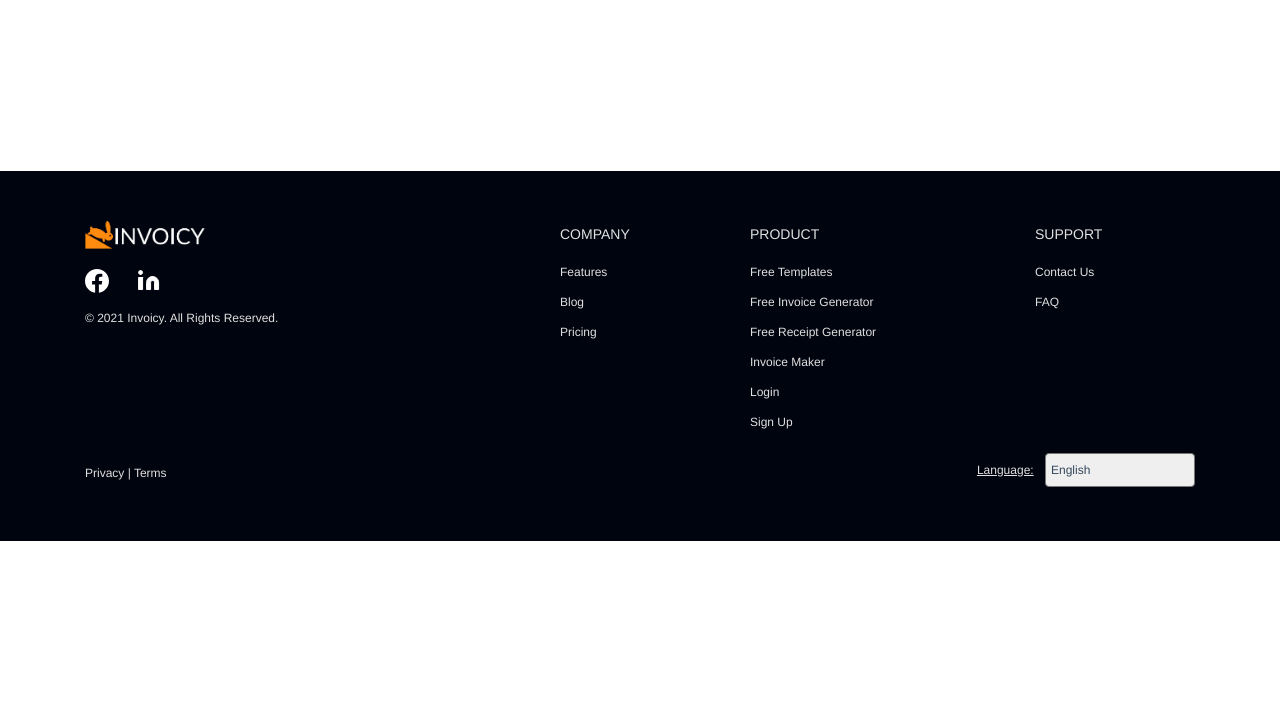
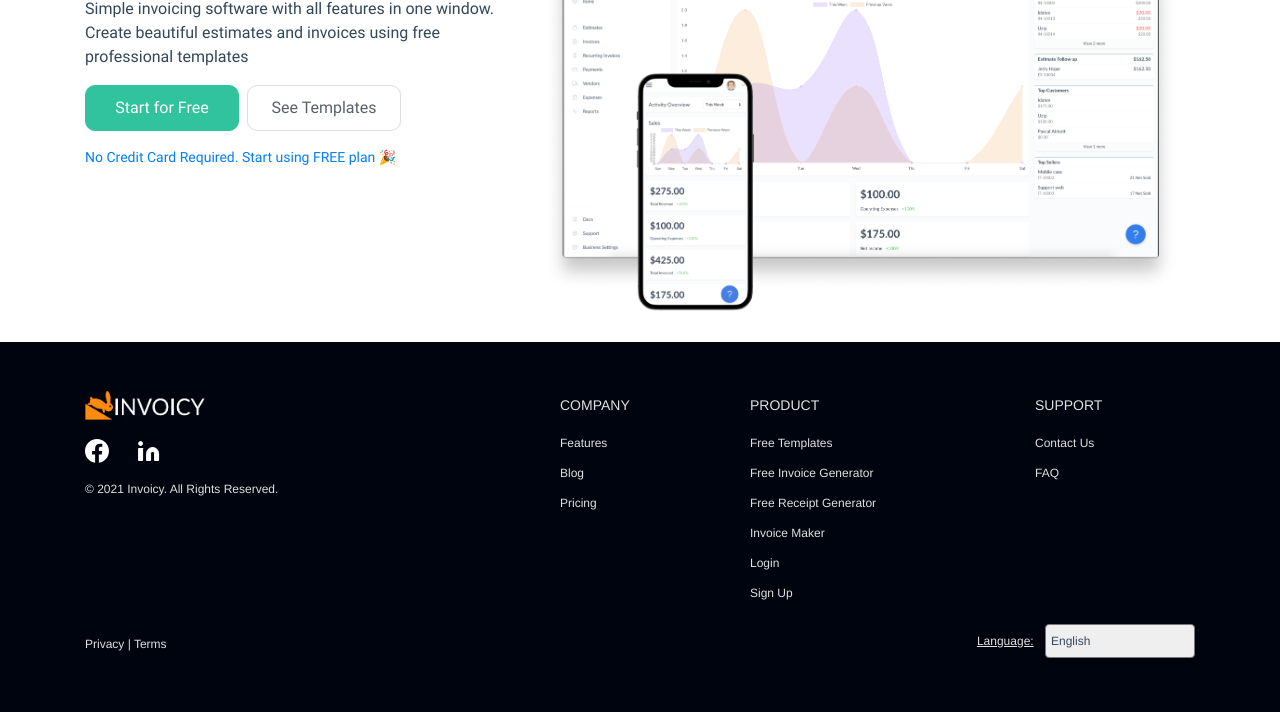
Before and after one commit to 4EPSI/invoicy, a plain HTML site: page app/index.html in a window 1280 px wide. Shown: the part 259-971 px from the top of the page. Before the commit the page ends 800 px from the top, so only its background shows below. Drawn offline with Linux system fonts and the light colour scheme.

Commit message:
home tope

```diff
--- a/app/index.html
+++ b/app/index.html
@@ -77,10 +77,23 @@
 
 	<main class="main">
 		<div class="container">
-			<div class="row">
-				<div class="col-4">1</div>
-				<div class="col-4">2</div>
-				<div class="col-4">3</div>
+			<div class="home d-flex">
+				<div class="home-left">
+					<h1 class="home-title mb-3">Better way to manage your Business 🚀</h1>
+					<div class="home-text mb-3">Simple invoicing software with all features in one window. Create beautiful estimates
+						and invoices using free professional templates
+					</div>
+					<div class="d-flex mb-3">
+						<a href="#" class="home-btn mr-2 green">Start for Free</a>
+						<a href="#" class="home-btn clean">See Templates</a>
+					</div>
+					<div class="home-text-blue">No Credit Card Required. Start using FREE plan 🎉</div>
+				</div>
+				<div class="home-right">
+					<div>
+						<img src="img/device.png" alt="img">
+					</div>
+				</div>
 			</div>
 		</div>
 </main>
--- a/app/scss/_main.scss
+++ b/app/scss/_main.scss
@@ -4,3 +4,46 @@
 	overflow: hidden;
     padding-top: 80px;
 }
+.home {
+	&-left {
+		width: 40%;
+	}
+	&-right {
+		width: 60%;
+	}
+	&-title {
+		font-size: 40px;
+		color: #33475b;
+		font-weight: 700;
+		line-height: 40px
+	}
+	&-text {
+		color: #33475b;
+		font-size: 16px;
+		&-blue {
+			color: #037ef3;
+			font-size: 14px;
+		}
+	}
+	&-btn {
+		width: 154px;
+		height: 46px;
+		display: flex;
+		justify-content: center;
+		align-items: center;
+		border-radius: 10px;
+		font-size: 16px;
+		cursor: pointer;
+	}
+	.green {
+		color: #fff;
+		background: #30c39e;
+		border: 1px solid #30c39e;
+	}
+	.clean {
+		color: #586169;
+		background: #fff;
+		border: 1px solid #dbdee0;
+	}
+
+}
```
Also changed, not shown: app/_home.html (+17 -4 lines), app/css/index.min.css, app/img/device.png (added), 1 other file.
